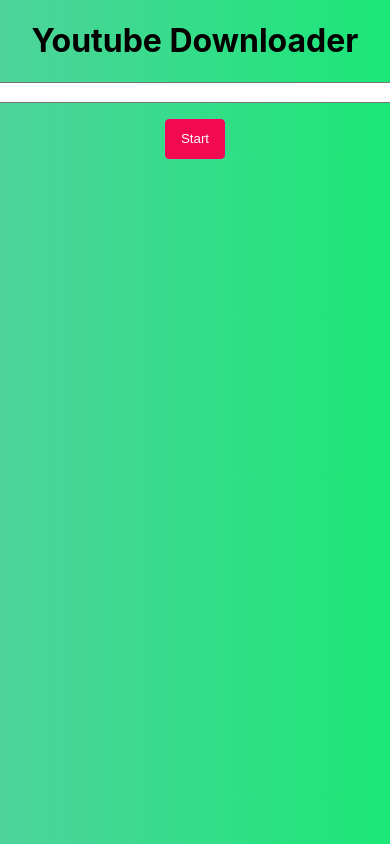
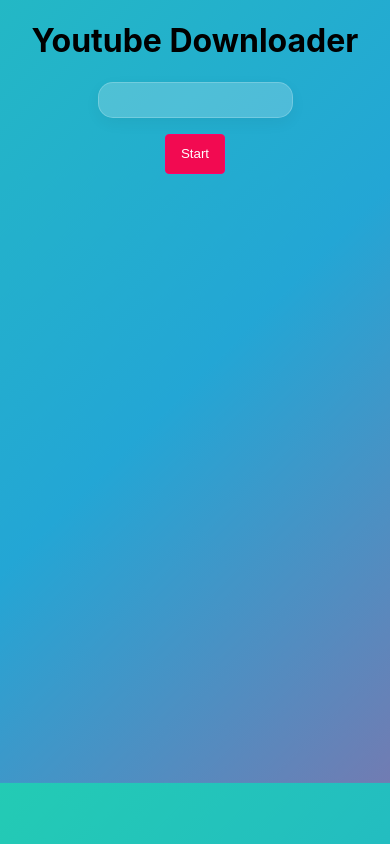
Before and after one commit to AbhishekMondal1/Youtube-Downloader, a Next.js app in the folder client/: page / in a window 390 px wide. Built offline with nearby package versions, Linux system fonts and the light colour scheme.

Commit message:
fix filename, change responsive style

```diff
--- a/client/pages/index.js
+++ b/client/pages/index.js
@@ -89,6 +89,7 @@
         }
       }
       filename = decodeURI(filename.split("filename=")[1]);
+      filename = filename.slice(0, filename.length - 1);
       JsFileDownloader(res.data, filename);
     });
   };
--- a/client/styles/Home.module.css
+++ b/client/styles/Home.module.css
@@ -7,6 +7,17 @@
 
 .input_btn {
     width: 25rem;
+    width: 50%;
+    outline: none;
+    border: none;
+    border: 1px solid rgba(255, 255, 255, 0.2);
+    background: rgba(255, 255, 255, 0.2);
+    padding: 8px 10px;
+    padding-left: 30px;
+    border-radius: 15px;
+    color: #fff;
+    font-size: 16px;
+    box-shadow: 0 5px 15px rgba(0, 0, 0, 0.05);
 }
 
 .start_btn {
@@ -27,6 +38,12 @@
     margin: 0 auto;
     align-items: center;
     justify-content: center;
+}
+
+@media screen and (max-width: 768px) {
+    .video_main_section {
+        flex-direction: column;
+    }
 }
 
 .videoDetails_container {
--- a/client/styles/globals.css
+++ b/client/styles/globals.css
@@ -4,6 +4,21 @@
     margin: 0;
     font-family: -apple-system, BlinkMacSystemFont, Segoe UI, Roboto, Oxygen, Ubuntu, Cantarell, Fira Sans, Droid Sans, Helvetica Neue, sans-serif;
     background-image: linear-gradient(to right, #4ed39b, #1be777);
+    background: linear-gradient(-45deg, #ee7752, #e73c7e, #23a6d5, #23d5ab);
+    background-size: 800% 800%;
+    animation: gradient 10s ease infinite;
+}
+
+@keyframes gradient {
+    0% {
+        background-position: 0% 50%;
+    }
+    50% {
+        background-position: 100% 50%;
+    }
+    100% {
+        background-position: 0% 50%;
+    }
 }
 
 a {
```
